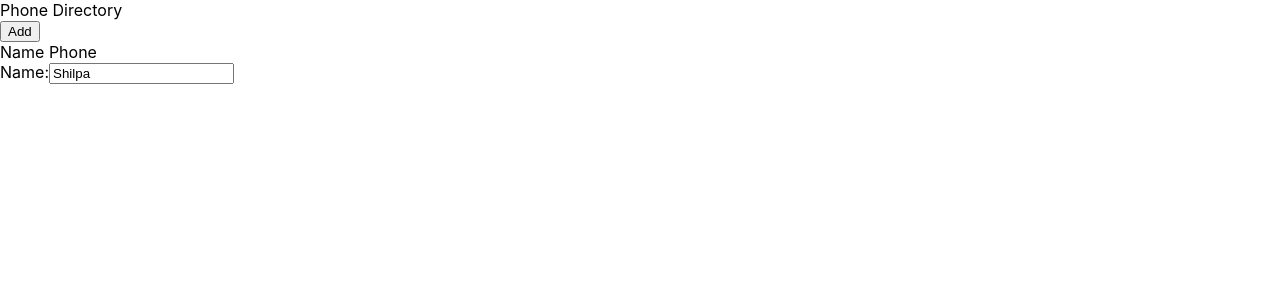
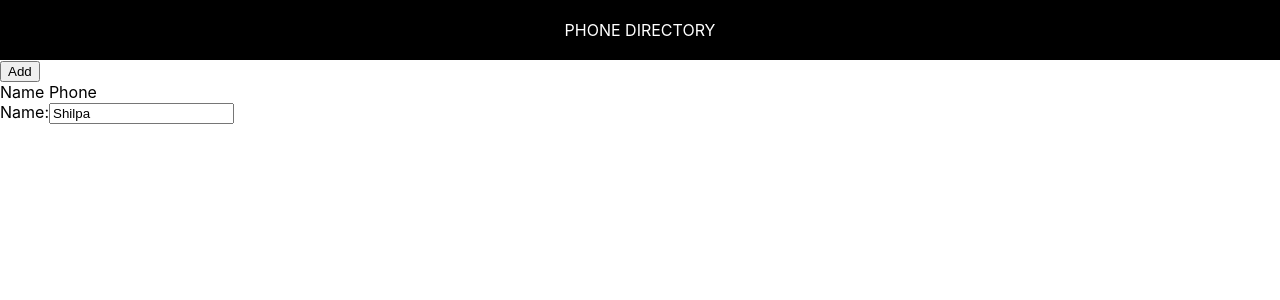
Before and after one commit to shaun-rasquinha/phone-directory, a React (Create React App) app: page / in a window 1280 px wide. Shown: the top 300 px of the page. Built offline with nearby package versions, Linux system fonts and the light colour scheme.

Commit message:
Styled ‘Header’ (Inline Styling)

```diff
--- a/src/Header.js
+++ b/src/Header.js
@@ -1,8 +1,15 @@
 import React from "react";
 
 const Header = function(){
+    const headerStyle = {
+        textAlign: 'center',
+        padding: 20,
+        background: '#000',
+        color: '#fff',
+        textTransform: 'uppercase'
+     };
     return(
-        <div className="header">
+        <div className="header" style={headerStyle}>
             Phone Directory
         </div>
     )
```
